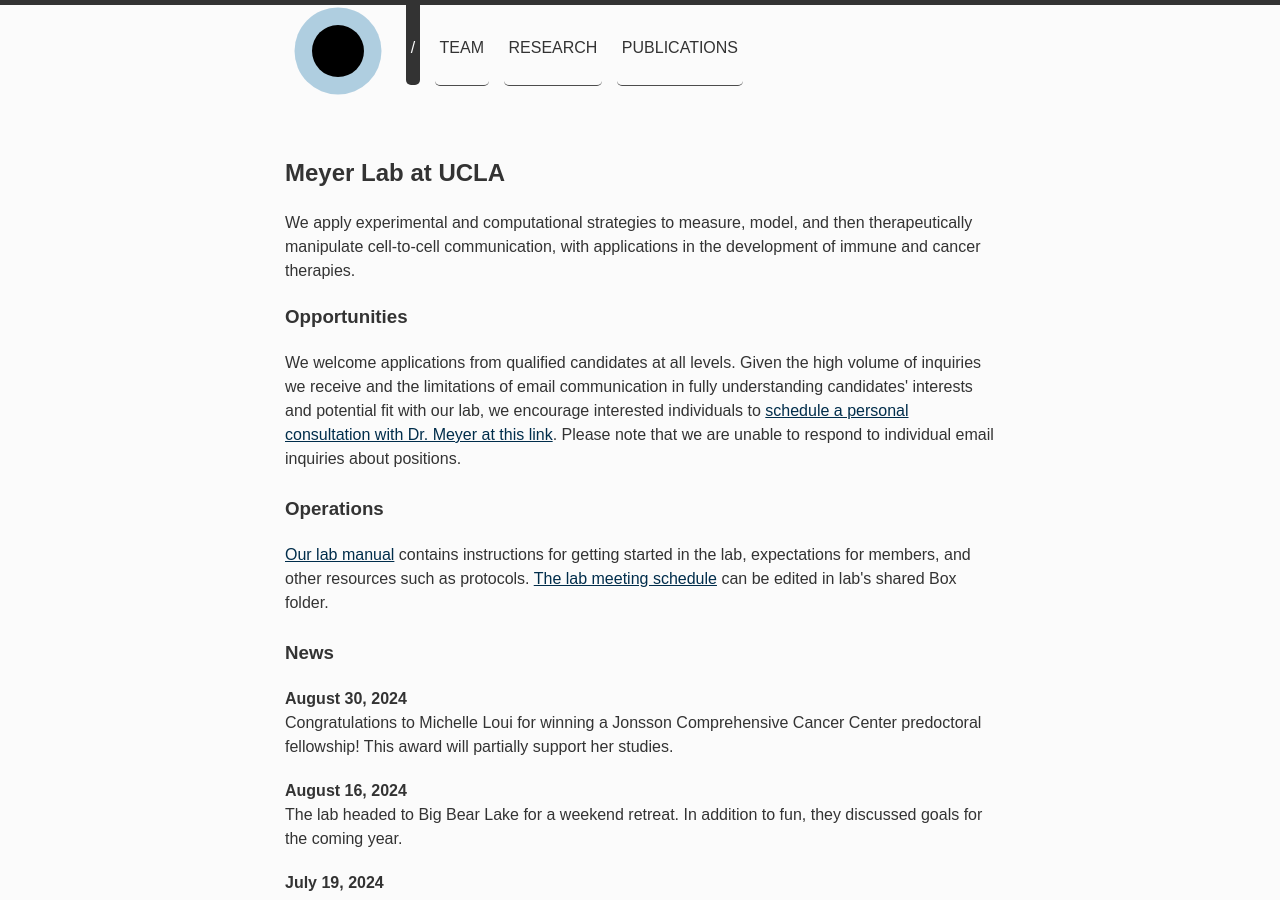
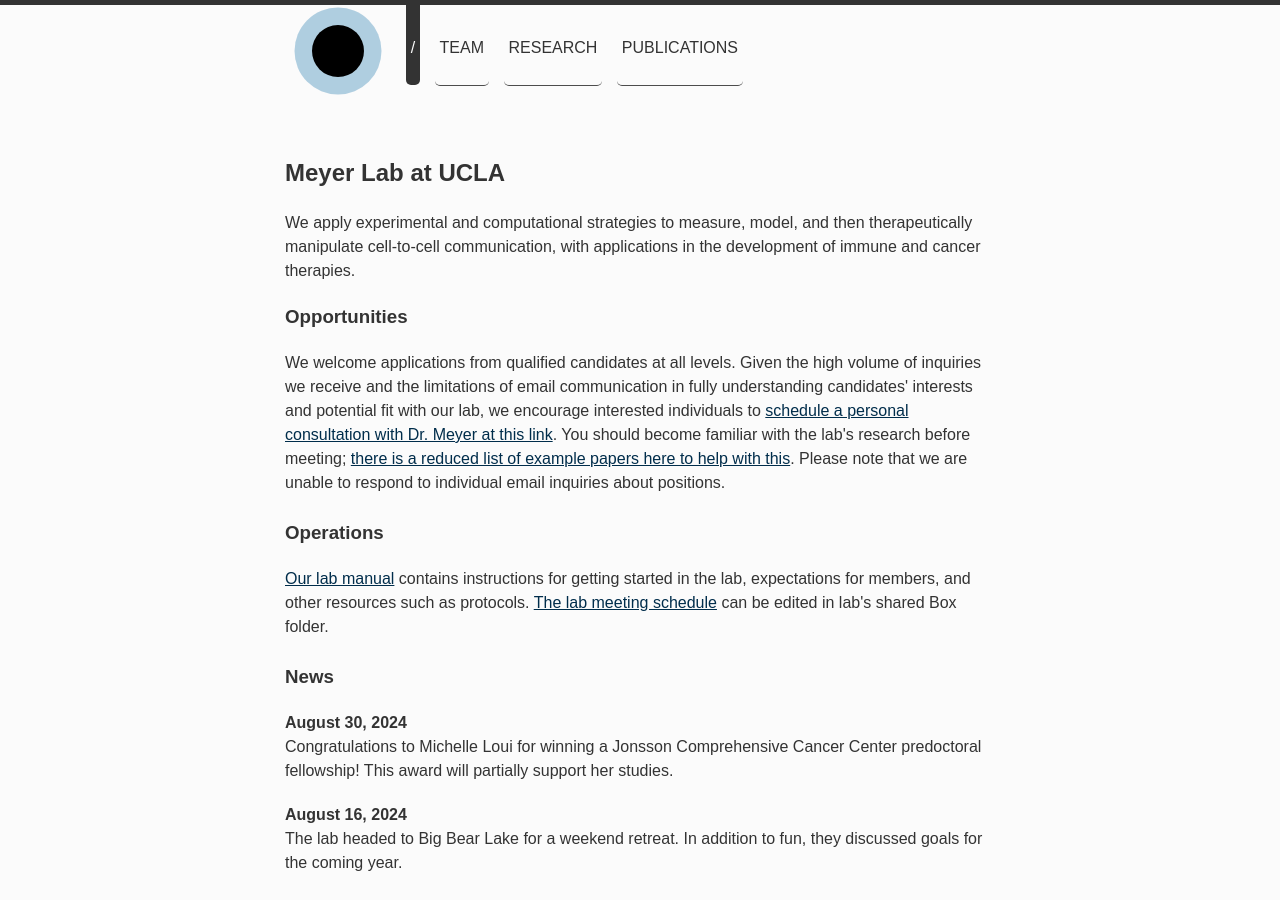
Before and after one commit to meyer-lab/asmlab.org, a Jekyll site: the page built from index.html, in a window 1280 px wide and 900 px high. Built offline with Jekyll 4.4.1, drawn with Linux system fonts in a browser that asks for light colours; some web fonts are replaced.

Commit message:
Add link to example papers

```diff
--- a/index.html
+++ b/index.html
@@ -9,7 +9,7 @@ title: /
 
 <h3>Opportunities</h3>
 
-We welcome applications from qualified candidates at all levels. Given the high volume of inquiries we receive and the limitations of email communication in fully understanding candidates' interests and potential fit with our lab, we encourage interested individuals to <a href="https://calendar.app.google/1iYzSAq2Mrjd5i2f6">schedule a personal consultation with Dr. Meyer at this link</a>. Please note that we are unable to respond to individual email inquiries about positions.
+We welcome applications from qualified candidates at all levels. Given the high volume of inquiries we receive and the limitations of email communication in fully understanding candidates' interests and potential fit with our lab, we encourage interested individuals to <a href="https://calendar.app.google/1iYzSAq2Mrjd5i2f6">schedule a personal consultation with Dr. Meyer at this link</a>. You should become familiar with the lab's research before meeting; <a href="/publications/examples.html">there is a reduced list of example papers here to help with this</a>. Please note that we are unable to respond to individual email inquiries about positions.
 
 <br />
 <br />
```
